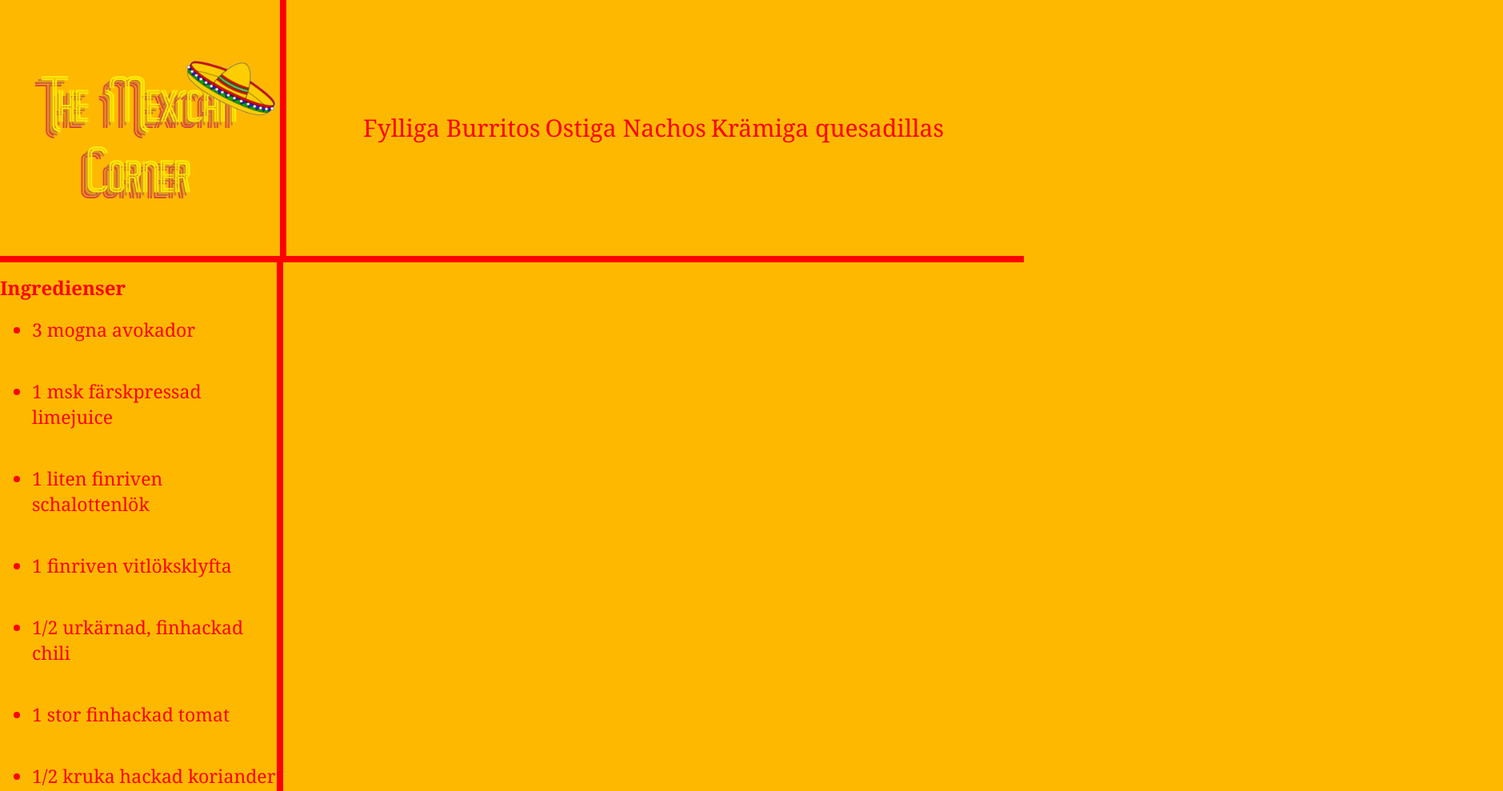
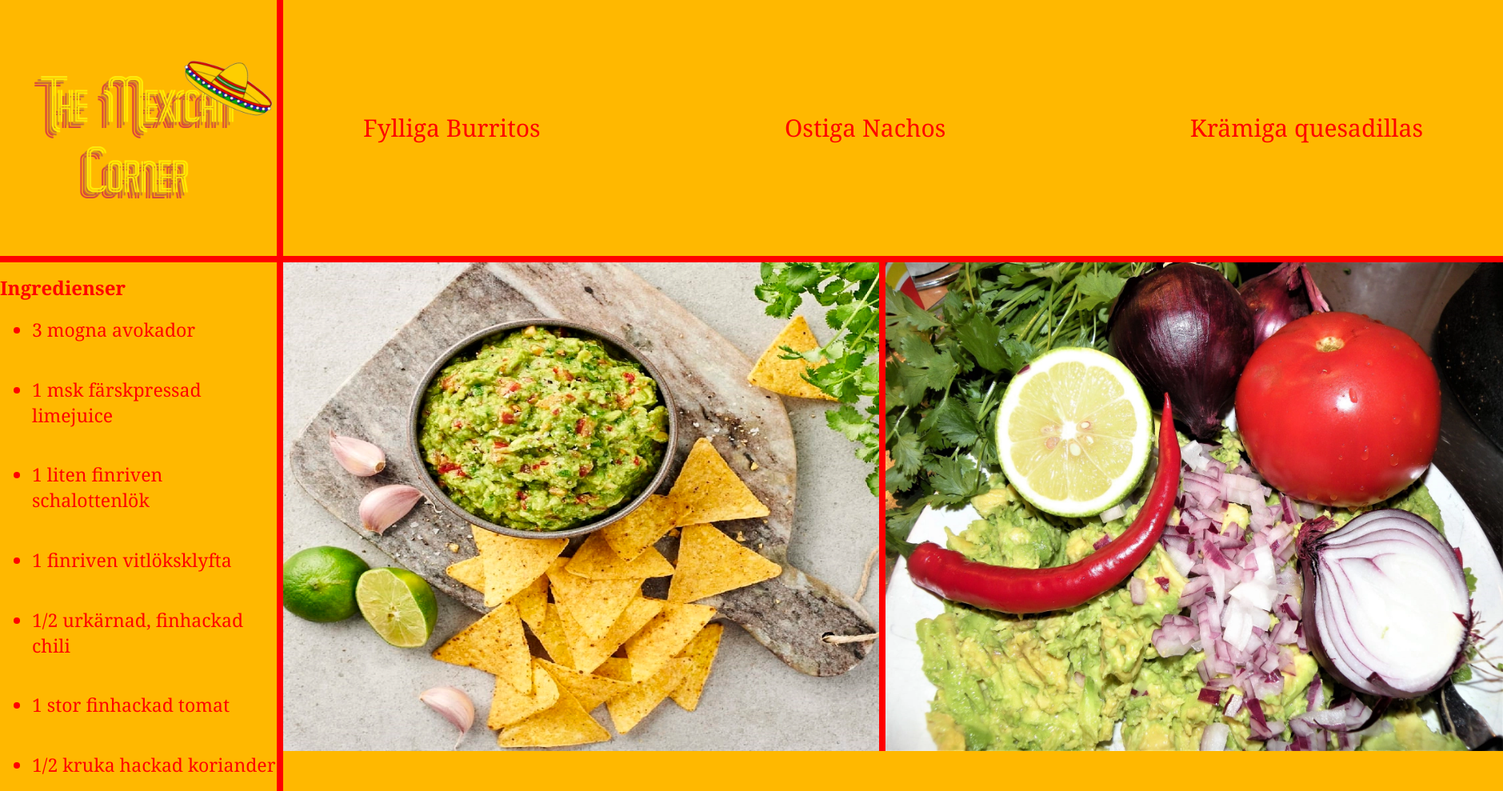
Before and after one commit to Selectedco2/ReceptUppgift, a plain HTML site: page index.html in a window 1280 px wide. Shown: the top 989 px of the page at 80% size, 1879 px wide, since content can reach past the window. Drawn offline with Linux system fonts and the light colour scheme.

Commit message:
Fixade bilderna till skala och satte där dom skava

```diff
--- a/index.html
+++ b/index.html
@@ -7,7 +7,7 @@
     <link rel="stylesheet" href="style.css">
 </head>
 <body>
-    <img class="logo" src="mexican.webp">
+    <img class="logo" src="mexican.webp" alt="The Nexican Corner Logo">
 
     <aside>
 
@@ -33,6 +33,9 @@
         <a href="https://www.youtube.com/watch?v=nwsewSMWIas&list=RDnwsewSMWIas&start_radio=1">Krämiga quesadillas</a>
     </nav>
 
+    <img class="Ingredienser"src="guacamole-ingredienser.webp" alt="Ingredienser till Guacamole">
+    <img class="Guacamole"src="guacamole.webp" alt="Klargjorda Guacamolen">
+
 
 </body>
 </html>
--- a/style.css
+++ b/style.css
@@ -22,7 +22,7 @@ aside
     grid-column: 1/2;
     grid-row: 1/2;
     height: 320px;
-    width: 350px;
+    width: 346px;
     border-bottom: solid red 8px;
     border-right: solid red 8px;
 }
@@ -32,6 +32,7 @@ nav
 {
     display: flex;
     grid-column: 2/4;
+    grid-row: 1;
     color: red;
     font-size: 30px;
     margin-bottom: -4.5px;
@@ -47,7 +48,7 @@ li
     color: red;
     font-size: 23px;
     align-items: center;
-    margin-bottom: 45px ;
+    margin-bottom: 42.7px;
 }
 
 a
@@ -55,3 +56,22 @@ a
     color: red;
     text-decoration: none;
 }
+
+.Guacamole
+{
+    grid-row: 2/3;
+    grid-column: 2/3;
+    padding-top: 5px;
+    height: 611px;
+    width: 745px;
+    border-right: solid red 8px;
+}
+.Ingredienser
+{
+    height: 611px;
+    width: 772px;
+    grid-row: 2/3;
+    grid-column: 3/4;
+    padding-top: 5px;
+
+}
```
